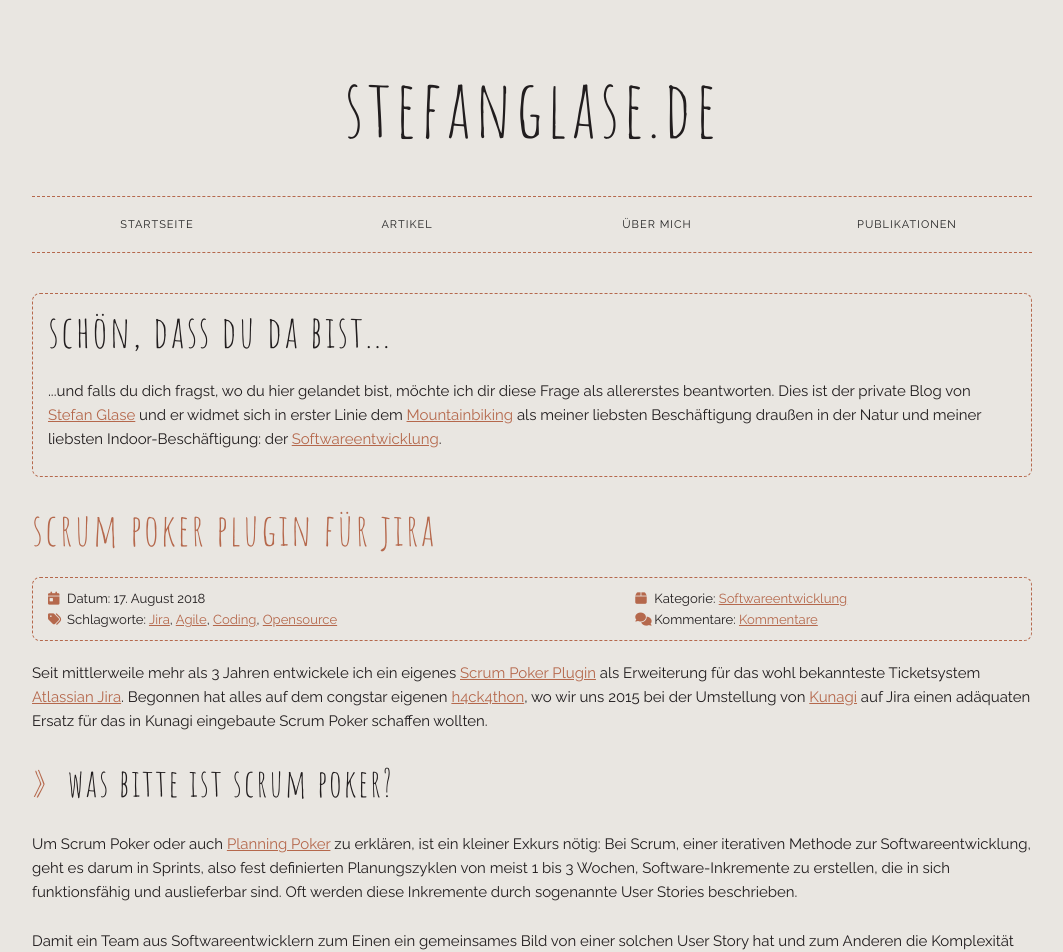
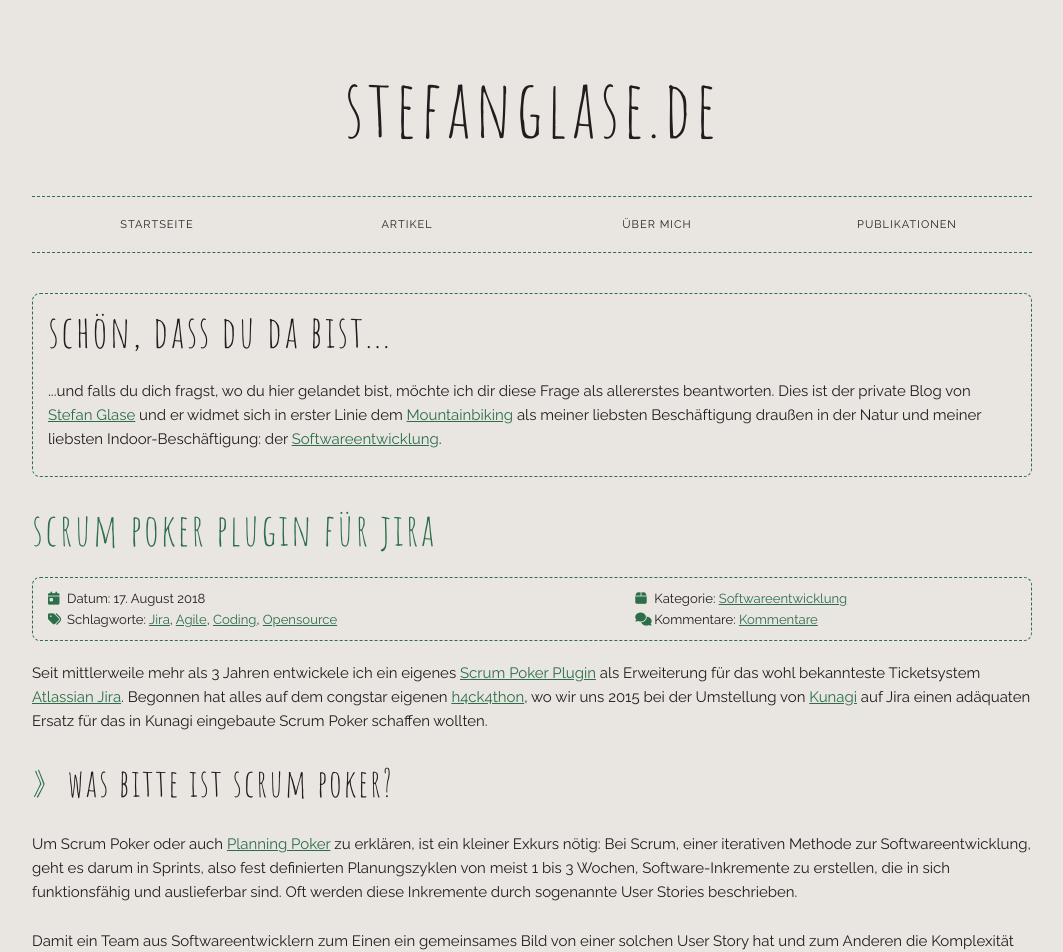
Before and after one commit to codescape/codescape.github.com, a Jekyll site: the page built from index.html, in a window 1280 px wide. Shown: the top 952 px of the page, without its empty margins (108-1171 px from the left). Built offline with Jekyll 4.4.1, drawn with Linux system fonts in a browser that asks for light colours; nearby versions of some CDN libraries; the list of posts is cut into pages by our own code; comment, search, counter and statistics services are not loaded.

Commit message:
Change contrast and hover color variables
Updated color variables for contrast and hover effects.

```diff
--- a/css/custom.css
+++ b/css/custom.css
@@ -2,9 +2,9 @@
 
 /* variables */
 :root {
-  --contrast: rgb(181, 104, 76);
+  --contrast: rgb(44, 110, 73);
   --slate: rgb(233, 230, 225);
-  --grey: rgba(34, 34, 34, 0.5);
+  --hover: rgb(243, 167, 18);
   --text: rgb(33, 29, 30); }
 
 /* container */
@@ -59,7 +59,7 @@
     color: var(--contrast); }
 
 a:hover {
-    color: var(--grey); }
+    color: var(--hover); }
 
 /* images */
 
@@ -81,7 +81,7 @@
   color: var(--text); }
 
 .title a:hover {
-  color: var(--grey); }
+  color: var(--hover); }
 
 /* navigation */
 
@@ -286,7 +286,7 @@
 
 .back-to-top:hover {
     color: #fff;
-    background-color: var(--grey); }
+    background-color: var(--hover); }
 
 /*********************************** footer **********************************/
 
@@ -314,7 +314,7 @@
   color: inherit; }
 
 .copyright a:hover {
-  color: var(--grey); }
+  color: var(--hover); }
 
 /************************************ 404 ************************************/
 
```
